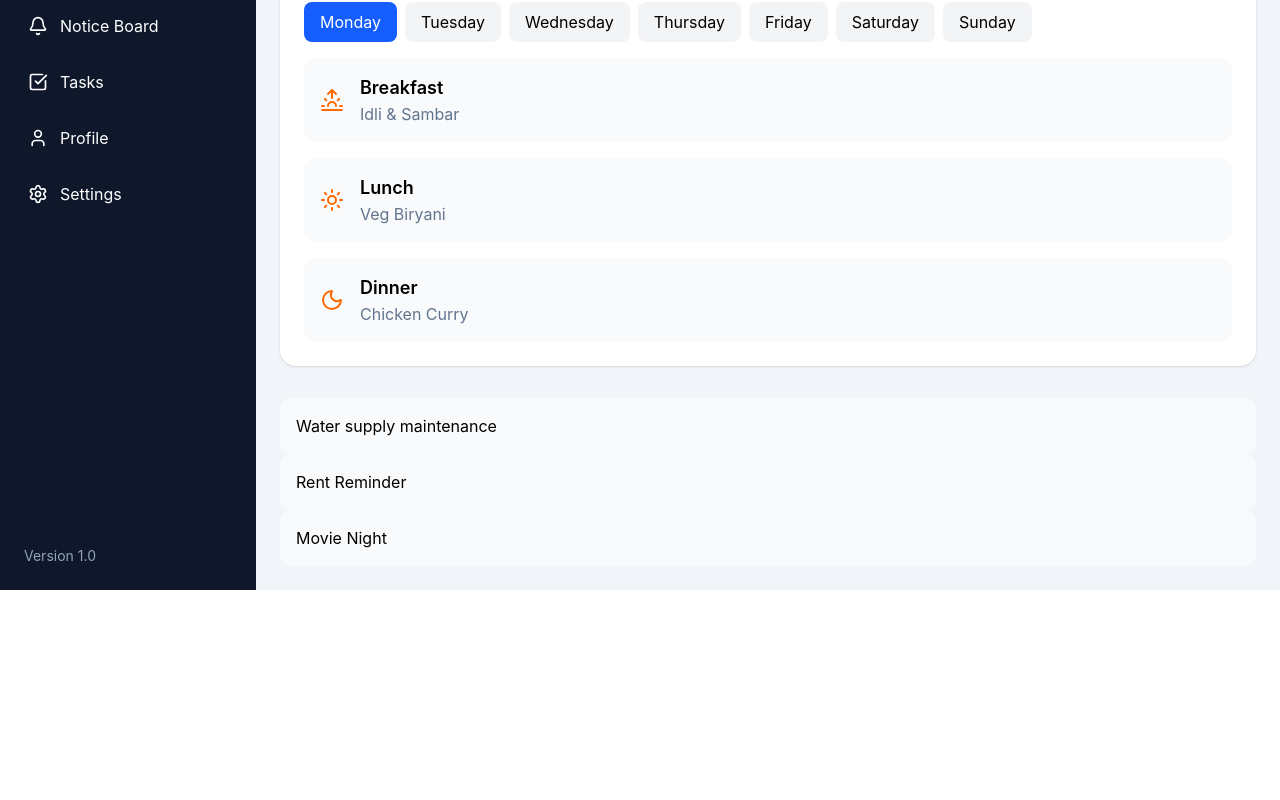
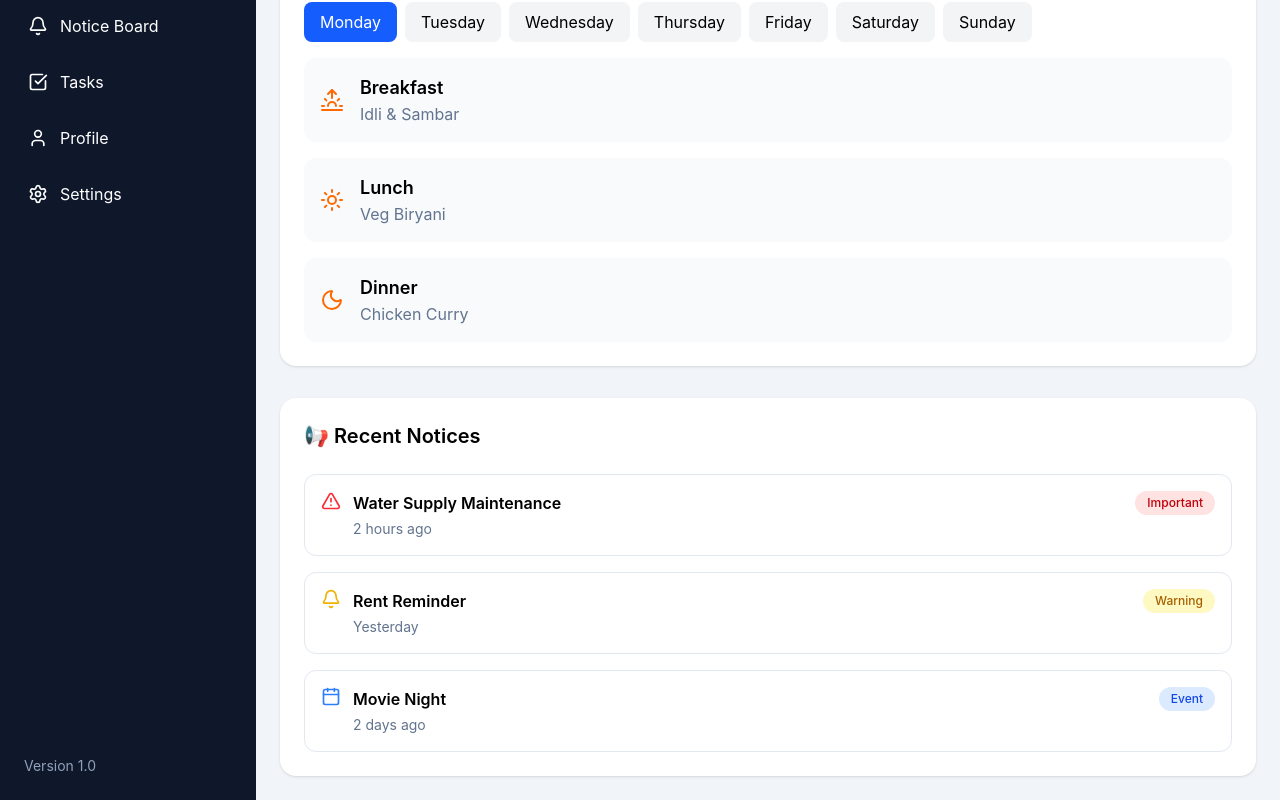
Before and after one commit to sayan-adhikary/staymate, a React (Vite) app: page / in a window 1280 px wide. Shown: the part 470-1270 px from the top of the page. Before the commit the page ends 1060 px from the top, so only its background shows below. Built offline with nearby package versions, Linux system fonts and the light colour scheme.

Commit message:
Refactor MenuCard and NoticeCard components to use external data sources; add menuData and noticeData files

```diff
--- a/src/components/dashboard/MenuCard.jsx
+++ b/src/components/dashboard/MenuCard.jsx
@@ -1,136 +1,9 @@
 import React from "react";
 import { useState } from "react";
-import { Sun, Sunrise, Moon } from "lucide-react";
+import { menus } from "../../data/menuData";
 
 function MenuCard() {
   const [selectedDay, setSelectedDay] = useState("Monday");
-  const menus = {
-    Monday: [
-      {
-        meal: "Breakfast",
-        food: "Idli & Sambar",
-        icon: Sunrise,
-      },
-      {
-        meal: "Lunch",
-        food: "Veg Biryani",
-        icon: Sun,
-      },
-      {
-        meal: "Dinner",
-        food: "Chicken Curry",
-        icon: Moon,
-      },
-    ],
-
-    Tuesday: [
-      {
-        meal: "Breakfast",
-        food: "Poha & Tea",
-        icon: Sunrise,
-      },
-      {
-        meal: "Lunch",
-        food: "Dal Rice & Potato Fry",
-        icon: Sun,
-      },
-      {
-        meal: "Dinner",
-        food: "Paneer Butter Masala & Roti",
-        icon: Moon,
-      },
-    ],
-
-    Wednesday: [
-      {
-        meal: "Breakfast",
-        food: "Bread Omelette",
-        icon: Sunrise,
-      },
-      {
-        meal: "Lunch",
-        food: "Rajma Rice",
-        icon: Sun,
-      },
-      {
-        meal: "Dinner",
-        food: "Egg Curry & Rice",
-        icon: Moon,
-      },
-    ],
-
-    Thursday: [
-      {
-        meal: "Breakfast",
-        food: "Dosa & Coconut Chutney",
-        icon: Sunrise,
-      },
-      {
-        meal: "Lunch",
-        food: "Chicken Biryani",
-        icon: Sun,
-      },
-      {
-        meal: "Dinner",
-        food: "Veg Pulao & Raita",
-        icon: Moon,
-      },
-    ],
-
-    Friday: [
-      {
-        meal: "Breakfast",
-        food: "Aloo Paratha & Curd",
-        icon: Sunrise,
-      },
-      {
-        meal: "Lunch",
-        food: "Fish Curry & Rice",
-        icon: Sun,
-      },
-      {
-        meal: "Dinner",
-        food: "Dal Tadka & Jeera Rice",
-        icon: Moon,
-      },
-    ],
-
-    Saturday: [
-      {
-        meal: "Breakfast",
-        food: "Upma & Tea",
-        icon: Sunrise,
-      },
-      {
-        meal: "Lunch",
-        food: "Chole Bhature",
-        icon: Sun,
-      },
-      {
-        meal: "Dinner",
-        food: "Fried Rice & Manchurian",
-        icon: Moon,
-      },
-    ],
-
-    Sunday: [
-      {
-        meal: "Breakfast",
-        food: "Puri & Aloo Sabzi",
-        icon: Sunrise,
-      },
-      {
-        meal: "Lunch",
-        food: "Mutton Curry & Rice",
-        icon: Sun,
-      },
-      {
-        meal: "Dinner",
-        food: "Khichdi & Papad",
-        icon: Moon,
-      },
-    ],
-  };
 
   const days = Object.keys(menus);
 
--- a/src/components/dashboard/NoticeCard.jsx
+++ b/src/components/dashboard/NoticeCard.jsx
@@ -1,54 +1,128 @@
 import { useState } from "react";
+import { AlertTriangle, Bell, Calendar, X } from "lucide-react";
+import { notices } from "../../data/noticeData";
 
 function NoticeCard() {
   const [selectedNotice, setSelectedNotice] = useState(null);
 
-  const notices = [
-    {
-      id: 1,
-      title: "Water supply maintenance",
-      description: "Water will be unavailable from 2 PM to 4 PM.",
-      type: "important",
-      time: "2 hours ago",
-    },
-    {
-      id: 2,
-      title: "Rent Reminder",
-      description: "Pay your hostel rent before 5th August.",
-      type: "warning",
-      time: "Yesterday",
-    },
-    {
-      id: 3,
-      title: "Movie Night",
-      description: "Join us in the common hall at 8 PM.",
-      type: "event",
-      time: "2 days ago",
-    },
-  ];
+  const handleNoticeClick = (notice) => {
+    setSelectedNotice(notice);
+  };
+
+  const handleCloseModal = () => {
+    setSelectedNotice(null);
+  };
+
+  const getBadgeColor = (type) => {
+    switch (type) {
+      case "important":
+        return "bg-red-100 text-red-700";
+
+      case "warning":
+        return "bg-yellow-100 text-yellow-700";
+
+      case "event":
+        return "bg-blue-100 text-blue-700";
+
+      default:
+        return "bg-gray-100 text-gray-700";
+    }
+  };
+
+  const getIcon = (type) => {
+    switch (type) {
+      case "important":
+        return <AlertTriangle className="text-red-500" size={20} />;
+
+      case "warning":
+        return <Bell className="text-yellow-500" size={20} />;
+
+      case "event":
+        return <Calendar className="text-blue-500" size={20} />;
+
+      default:
+        return <Bell size={20} />;
+    }
+  };
 
   return (
-    <div>
+    <>
+      <div className="bg-white rounded-2xl shadow-sm p-6">
+        <h2 className="text-xl font-semibold mb-6">📢 Recent Notices</h2>
+
+        <div className="space-y-4">
           {notices.map((item) => (
             <div
               key={item.id}
-          onClick={() =>
-            setSelectedNotice(selectedNotice === item.id ? null : item.id)
-          }
-          className="bg-slate-50 rounded-xl p-4 cursor-pointer hover:bg-slate-100 transition"
+              onClick={() => handleNoticeClick(item)}
+              className="cursor-pointer rounded-xl border border-slate-200 p-4 hover:shadow-md hover:bg-slate-50 transition-all duration-300"
             >
-          <p>{item.title}</p>
-          {/* Only if selected */}
-          {selectedNotice === item.id && (
+              <div className="flex justify-between items-start">
+                <div className="flex gap-3">
+                  {getIcon(item.type)}
+
                   <div>
-              <p>{item.description}</p>
-              <p>{item.type}</p>
-              <p>{item.time}</p>
+                    <h3 className="font-semibold">{item.title}</h3>
+
+                    <p className="text-sm text-slate-500 mt-1">{item.time}</p>
                   </div>
-          )}
+                </div>
+
+                <span
+                  className={`px-3 py-1 rounded-full text-xs font-medium capitalize ${getBadgeColor(
+                    item.type,
+                  )}`}
+                >
+                  {item.type}
+                </span>
+              </div>
             </div>
           ))}
         </div>
+      </div>
+
+      {selectedNotice && (
+        <div className="fixed inset-0 bg-black/50 flex justify-center items-center z-50">
+          <div className="bg-white rounded-2xl p-6 w-[90%] max-w-lg shadow-xl relative">
+            <button
+              onClick={handleCloseModal}
+              className="absolute right-4 top-4 p-2 rounded-full hover:bg-gray-100"
+            >
+              <X size={20} />
+            </button>
+
+            <div className="flex items-center gap-3 mb-4">
+              {getIcon(selectedNotice.type)}
+
+              <h2 className="text-2xl font-bold">{selectedNotice.title}</h2>
+            </div>
+
+            <span
+              className={`inline-block px-3 py-1 rounded-full text-sm font-medium capitalize ${getBadgeColor(
+                selectedNotice.type,
+              )}`}
+            >
+              {selectedNotice.type}
+            </span>
+
+            <p className="mt-5 text-slate-700 leading-7">
+              {selectedNotice.description}
+            </p>
+
+            <p className="text-sm text-slate-500 mt-6">
+              Posted {selectedNotice.time}
+            </p>
+
+            <button
+              onClick={handleCloseModal}
+              className="mt-8 w-full bg-blue-600 hover:bg-blue-700 text-white py-3 rounded-xl transition"
+            >
+              Close
+            </button>
+          </div>
+        </div>
+      )}
+    </>
   );
 }
 
--- /dev/null
+++ b/src/data/menuData.js
@@ -0,0 +1,129 @@
+import { Sun, Sunrise, Moon } from "lucide-react";
+
+export const menus = {
+    Monday: [
+        {
+            meal: "Breakfast",
+            food: "Idli & Sambar",
+            icon: Sunrise,
+        },
+        {
+            meal: "Lunch",
+            food: "Veg Biryani",
+            icon: Sun,
+        },
+        {
+            meal: "Dinner",
+            food: "Chicken Curry",
+            icon: Moon,
+        },
+    ],
+
+    Tuesday: [
+        {
+            meal: "Breakfast",
+            food: "Poha & Tea",
+            icon: Sunrise,
+        },
+        {
+            meal: "Lunch",
+            food: "Dal Rice & Potato Fry",
+            icon: Sun,
+        },
+        {
+            meal: "Dinner",
+            food: "Paneer Butter Masala & Roti",
+            icon: Moon,
+        },
+    ],
+
+    Wednesday: [
+        {
+            meal: "Breakfast",
+            food: "Bread Omelette",
+            icon: Sunrise,
+        },
+        {
+            meal: "Lunch",
+            food: "Rajma Rice",
+            icon: Sun,
+        },
+        {
+            meal: "Dinner",
+            food: "Egg Curry & Rice",
+            icon: Moon,
+        },
+    ],
+
+    Thursday: [
+        {
+            meal: "Breakfast",
+            food: "Dosa & Coconut Chutney",
+            icon: Sunrise,
+        },
+        {
+            meal: "Lunch",
+            food: "Chicken Biryani",
+            icon: Sun,
+        },
+        {
+            meal: "Dinner",
+            food: "Veg Pulao & Raita",
+            icon: Moon,
+        },
+    ],
+
+    Friday: [
+        {
+            meal: "Breakfast",
+            food: "Aloo Paratha & Curd",
+            icon: Sunrise,
+        },
+        {
+            meal: "Lunch",
+            food: "Fish Curry & Rice",
+            icon: Sun,
+        },
+        {
+            meal: "Dinner",
+            food: "Dal Tadka & Jeera Rice",
+            icon: Moon,
+        },
+    ],
+
+    Saturday: [
+        {
+            meal: "Breakfast",
+            food: "Upma & Tea",
+            icon: Sunrise,
+        },
+        {
+            meal: "Lunch",
+            food: "Chole Bhature",
+            icon: Sun,
+        },
+        {
+            meal: "Dinner",
+            food: "Fried Rice & Manchurian",
+            icon: Moon,
+        },
+    ],
+
+    Sunday: [
+        {
+            meal: "Breakfast",
+            food: "Puri & Aloo Sabzi",
+            icon: Sunrise,
+        },
+        {
+            meal: "Lunch",
+            food: "Mutton Curry & Rice",
+            icon: Sun,
+        },
+        {
+            meal: "Dinner",
+            food: "Khichdi & Papad",
+            icon: Moon,
+        },
+    ],
+};
--- /dev/null
+++ b/src/data/noticeData.js
@@ -0,0 +1,26 @@
+export const notices = [
+    {
+        id: 1,
+        title: "Water Supply Maintenance",
+        description:
+            "Water will be unavailable from 2 PM to 4 PM due to maintenance work. Please store enough water beforehand.",
+        type: "important",
+        time: "2 hours ago",
+    },
+    {
+        id: 2,
+        title: "Rent Reminder",
+        description:
+            "Please pay your hostel rent before 5th August to avoid late payment charges.",
+        type: "warning",
+        time: "Yesterday",
+    },
+    {
+        id: 3,
+        title: "Movie Night",
+        description:
+            "Join us in the common hall on Saturday at 8 PM for a fun movie night with snacks.",
+        type: "event",
+        time: "2 days ago",
+    },
+];
--- /dev/null
+++ b/src/data/statData.js
@@ -0,0 +1,28 @@
+import { CircleAlert, Wallet, IndianRupee, CheckSquare } from "lucide-react";
+
+export const stats = [
+    {
+        title: "Complaints",
+        value: "12",
+        color: "bg-red-100",
+        icon: CircleAlert,
+    },
+    {
+        title: "Expenses",
+        value: "1232",
+        color: "bg-green-100",
+        icon: Wallet,
+    },
+    {
+        title: "Rent",
+        value: "4550",
+        color: "bg-yellow-100",
+        icon: IndianRupee,
+    },
+    {
+        title: "Tasks",
+        value: "12",
+        color: "bg-blue-100",
+        icon: CheckSquare,
+    },
+];
--- a/src/pages/Dashboard.jsx
+++ b/src/pages/Dashboard.jsx
@@ -1,8 +1,8 @@
 import React from "react";
-import { CircleAlert, Wallet, IndianRupee, CheckSquare } from "lucide-react";
 import StatCard from "../components/dashboard/StatCard.jsx";
 import MenuCard from "../components/dashboard/MenuCard.jsx";
 import NoticeCard from "../components/dashboard/NoticeCard.jsx";
+import { stats } from "../data/statData.js";
 
 function Dashboard() {
   //rendaring the page
@@ -19,34 +19,6 @@ function Dashboard() {
   } else {
     greeting = "Good Night";
   }
-
-  //array for deshboar
-  const stats = [
-    {
-      title: "Complaints",
-      value: "12",
-      color: "bg-red-100",
-      icon: CircleAlert,
-    },
-    {
-      title: "Expenses",
-      value: "1232",
-      color: "bg-green-100",
-      icon: Wallet,
-    },
-    {
-      title: "Rent",
-      value: "4550",
-      color: "bg-yellow-100",
-      icon: IndianRupee,
-    },
-    {
-      title: "Tasks",
-      value: "12",
-      color: "bg-blue-100",
-      icon: CheckSquare,
-    },
-  ];
 
   return (
     <>
```
Also changed, not shown: src/data/expenseData.js (added), src/data/taskData.js (added). Lines whose indentation alone changed are shown as unchanged.
